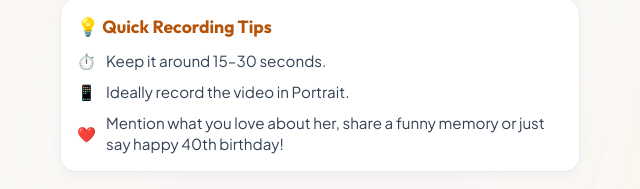
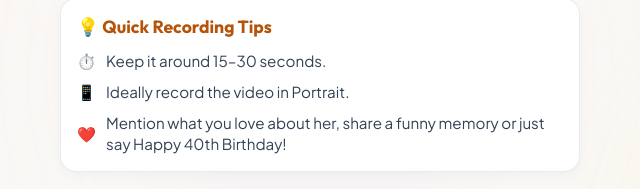
Before and after one commit to d1sc0/nats_bday, a website built with Vite: page index.html in a window 1280 px wide. Shown: the part 289-478 px from the top of the page, 320-960 px from the left. Built offline with nearby package versions, Linux system fonts and the light colour scheme.

Commit message:
Audit and verify all user-facing spelling and text formatting

```diff
--- a/index.html
+++ b/index.html
@@ -40,7 +40,7 @@
       <ul class="tips-list">
         <li><span>⏱️</span> Keep it around 15–30 seconds.</li>
         <li><span>📱</span> Ideally record the video in Portrait.</li>
-        <li><span>❤️</span> Mention what you love about her, share a funny memory or just say happy 40th birthday!</li>
+        <li><span>❤️</span> Mention what you love about her, share a funny memory or just say Happy 40th Birthday!</li>
       </ul>
     </section>
 
```
